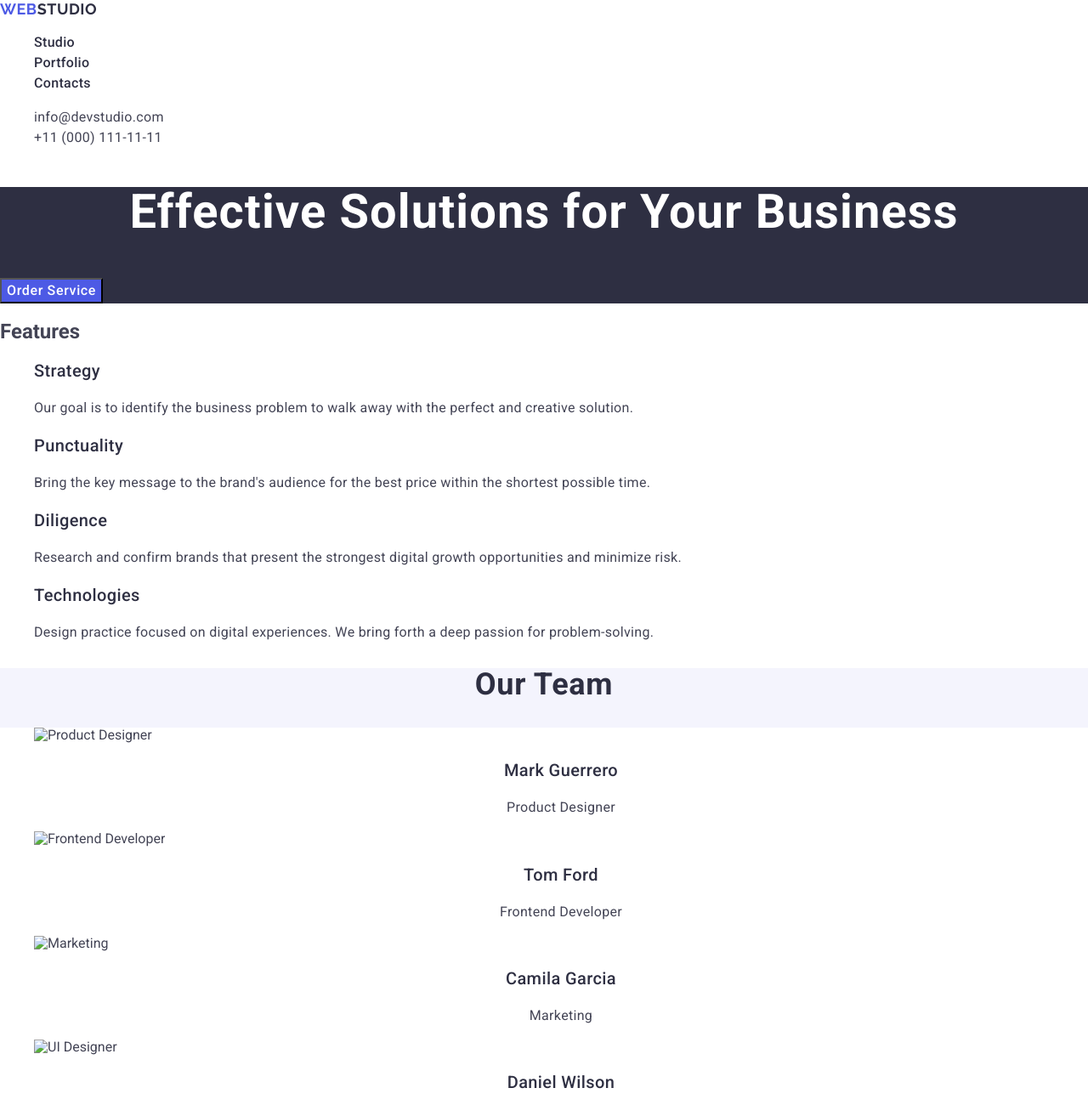
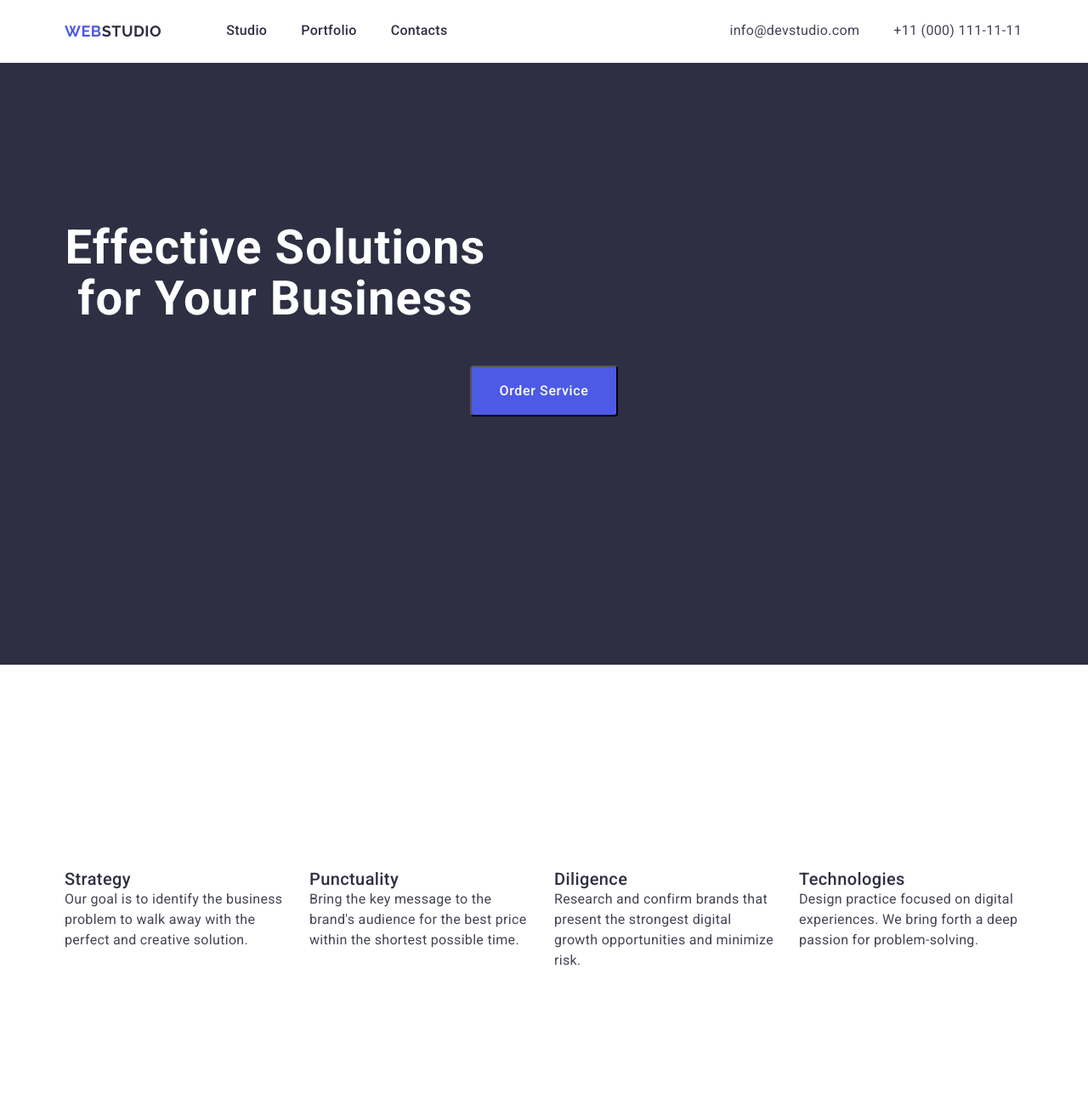
Before and after one commit to marinaserdyukz/goit-markup-hw-03, a plain HTML site: page index.html in a window 1280 px wide. Shown: the top 1300 px of the page at 85% size. Drawn offline with nearby package versions, Linux system fonts and the light colour scheme.

Commit message:
updated css+html for 3hw

```diff
--- a/css/styles.css
+++ b/css/styles.css
@@ -4,15 +4,57 @@ body {
   background-color: #fff;
 }
 
+p,
+h1,
+h2,
+h3,
+h4,
+h5,
+h6 {
+  margin-top: 0;
+  margin-bottom: 0;
+}
+
+img {
+  display: block;
+}
+
 a {
   text-decoration: none;
+  color: currentColor;
 }
 
 ul {
   list-style-type: none;
+  margin-top: 0;
+  margin-bottom: 0;
+  padding-left: 0;
 }
 
-.summit-logo {
+.container {
+  max-width: 1158px;
+  padding: 0 15px;
+  margin: 0 auto;
+}
+
+.section {
+  padding: 120px 0px 120px 0;
+}
+
+.header-container {
+  display: flex;
+  align-items: center;
+}
+
+.summit {
+  border-bottom: 1px solid #e7e9fc;
+}
+
+.summit-navigation {
+  display: flex;
+}
+
+.summit-logo-blue {
   color: #4d5ae5;
   font-family: Raleway, sans-serif;
   font-size: 18px;
@@ -20,9 +62,10 @@ ul {
   line-height: 1.17;
   letter-spacing: 0.03em;
   text-transform: uppercase;
+  padding: 25.5px 0px;
 }
 
-.summit-logo-blue {
+.summit-logo {
   color: #2e2f42;
   font-family: Raleway, sans-serif;
   font-size: 18px;
@@ -30,9 +73,17 @@ ul {
   line-height: 1.16;
   letter-spacing: 0.03em;
   text-transform: uppercase;
+  padding: 25.5px 0px;
+  margin-right: 76px;
+}
+
+.summit-menu-list {
+  display: flex;
+  gap: 40px;
 }
 
 .summit-menu-item {
+  display: flex;
   color: #2e2f42;
   font-size: 16px;
   font-weight: 500;
@@ -42,11 +93,26 @@ ul {
 
 .summit-menu-link {
   color: #2e2f42;
+  padding: 24px 0px;
+  display: block;
+}
+
+.summit-link-contacts {
+  margin-right: 332px;
 }
 
 .summit-menu-link:hover,
 .summit-menu-link:focus {
   color: #404bbf;
+}
+
+.contacts-menu {
+  display: flex;
+  gap: 40px;
+}
+
+.contacts-menu-item {
+  display: flex;
 }
 
 .contacts-menu-link {
@@ -56,6 +122,7 @@ ul {
   font-weight: 400;
   line-height: 1.5;
   letter-spacing: 0.02em;
+  padding: 24px 0px;
 }
 
 .contacts {
@@ -65,6 +132,12 @@ ul {
 .contacts-menu-link:hover,
 .contacts-menu-link:focus {
   color: #404bbf;
+}
+
+.top-container {
+  padding-top: 188px;
+  padding-bottom: 292px;
+  margin: 0 auto;
 }
 
 .top {
@@ -78,6 +151,8 @@ ul {
   font-weight: 700;
   line-height: 1.07;
   letter-spacing: 0.02em;
+  margin-bottom: 48px;
+  max-width: 496px;
 }
 
 .top-push {
@@ -90,9 +165,39 @@ ul {
   cursor: pointer;
 }
 
+.top-push-btn {
+  display: flex;
+  margin: 0 auto;
+  padding: 16px 32px;
+  border-radius: 4px;
+}
+
 .top-push:hover,
 .top-push:focus {
   background-color: #404bbf;
+}
+
+.visually-hidden {
+  position: absolute;
+  width: 1px;
+  height: 1px;
+  margin: -1px;
+  border: 0;
+  padding: 0;
+  white-space: nowrap;
+  clip-path: inset(100%);
+  overflow: hidden;
+}
+
+.features-list {
+  display: flex;
+  gap: 24px;
+  padding: 120px 0;
+}
+
+.features-list-item {
+  margin: 120px 0;
+  width: calc((100% - 24px * 3) / 4);
 }
 
 .features_mini-title {
@@ -110,8 +215,19 @@ ul {
   letter-spacing: 0.02em;
 }
 
+.team-container {
+  padding-top: 120px;
+  padding-bottom: 120px;
+}
+
 .team-post {
   background-color: #f4f4fd;
+}
+
+.team-list {
+  display: flex;
+  gap: 24px;
+  margin: 0 auto;
 }
 
 .team-list-item {
@@ -126,10 +242,15 @@ ul {
   line-height: 1.11;
   letter-spacing: 0.02em;
   text-transform: capitalize;
+  padding-bottom: 72px;
 }
 
-.team-list {
-  background-color: #ffffff;
+.team-img {
+  padding-bottom: 32px;
+}
+
+.team-post-text {
+  padding-bottom: 32px;
 }
 
 .team-post-mini-title {
@@ -150,6 +271,23 @@ ul {
   letter-spacing: 0.02em;
 }
 
+.portfolio-container {
+  padding-top: 120px;
+  padding-bottom: 120px;
+}
+
+.portfolio-list {
+  display: flex;
+  flex-wrap: wrap;
+  gap: 24px 32px;
+  margin: 0 auto;
+}
+
+.portfolio-list-item {
+  border: 1px solid #e7e9fc;
+  width: calc((100% - 24 * 2) / 3);
+}
+
 .portfolio-title {
   color: #2e2f42;
   text-align: center;
@@ -158,6 +296,7 @@ ul {
   line-height: 1.11;
   letter-spacing: 0.02em;
   text-transform: capitalize;
+  padding-bottom: 72px;
 }
 
 .portfolio-mini-title {
@@ -176,11 +315,15 @@ ul {
   letter-spacing: 0.02em;
 }
 
+.conclusion-container {
+  padding: 101.5px 0 100px;
+}
+
 .conclusion {
   background-color: #2e2f42;
 }
 
-.conclusion-logo {
+.conclusion-logo-blue {
   color: #4d5ae5;
   font-family: Raleway, sans-serif;
   font-size: 18px;
@@ -188,9 +331,10 @@ ul {
   line-height: 1.17;
   letter-spacing: 0.03em;
   text-transform: uppercase;
+  display: inline;
 }
 
-.conclusion-logo-blue {
+.conclusion-logo {
   color: #f4f4fd;
   font-family: Raleway, sans-serif;
   font-size: 18px;
@@ -206,4 +350,7 @@ ul {
   font-weight: 400;
   line-height: 1.5;
   letter-spacing: 0.02em;
+  display: block;
+  padding-top: 17.5px;
+  width: 264px;
 }
--- a/index.html
+++ b/index.html
@@ -18,9 +18,10 @@
   </head>
   <body>
     <header class="summit">
+      <div class="container header-container">
         <nav class="summit-navigation">
-        <a href="./index.html" class="summit-logo">
-          Web<span class="summit-logo-blue">Studio</span>
+          <a href="./index.html" class="summit-logo-blue">
+            Web<span class="summit-logo">Studio</span>
           </a>
           <ul class="summit-menu-list">
             <li class="summit-menu-item">
@@ -30,7 +31,9 @@
               <a class="summit-menu-link" href="">Portfolio</a>
             </li>
             <li class="summit-menu-item">
-            <a class="summit-menu-link" href="">Contacts</a>
+              <a class="summit-menu-link summit-link-contacts" href=""
+                >Contacts</a
+              >
             </li>
           </ul>
         </nav>
@@ -48,22 +51,28 @@
             </li>
           </ul>
         </address>
+      </div>
     </header>
 
     <main>
       <section class="top">
+        <div class="container top-container">
           <h1 class="top-title">Effective Solutions for Your Business</h1>
-        <button class="top-push" type="button">Order Service</button>
+          <button class="top-push top-push-btn" type="button">
+            Order Service
+          </button>
+        </div>
       </section>
 
       <section class="features">
-        <h2 class="features-title">Features</h2>
+        <div class="container">
+          <h2 class="visually-hidden">Features</h2>
           <ul class="features-list">
             <li class="features-list-item">
               <h3 class="features_mini-title">Strategy</h3>
               <p class="features-text">
-              Our goal is to identify the business problem to walk away with the
-              perfect and creative solution.
+                Our goal is to identify the business problem to walk away with
+                the perfect and creative solution.
               </p>
             </li>
             <li class="features-list-item">
@@ -88,18 +97,26 @@
               </p>
             </li>
           </ul>
+        </div>
       </section>
 
       <section class="team-post">
+        <div class="container team-container">
           <h2 class="team-post-title">Our Team</h2>
           <ul class="team-list">
             <li class="team-list-item">
-            <img src="./images/first.jpg" alt="Product Designer" width="264" />
+              <img
+                class="team-img"
+                src="./images/first.jpg"
+                alt="Product Designer"
+                width="264"
+              />
               <h3 class="team-post-mini-title">Mark Guerrero</h3>
               <p class="team-post-text">Product Designer</p>
             </li>
             <li class="team-list-item">
               <img
+                class="team-img"
                 src="./images/second.jpg"
                 alt="Frontend Developer"
                 width="264"
@@ -108,23 +125,36 @@
               <p class="team-post-text">Frontend Developer</p>
             </li>
             <li class="team-list-item">
-            <img src="./images/third.jpg" alt="Marketing" width="264" />
+              <img
+                class="team-img"
+                src="./images/third.jpg"
+                alt="Marketing"
+                width="264"
+              />
               <h3 class="team-post-mini-title">Camila Garcia</h3>
               <p class="team-post-text">Marketing</p>
             </li>
             <li class="team-list-item">
-            <img src="./images/fourth.jpg" alt="UI Designer" width="264" />
+              <img
+                class="team-img"
+                src="./images/fourth.jpg"
+                alt="UI Designer"
+                width="264"
+              />
               <h3 class="team-post-mini-title">Daniel Wilson</h3>
               <p class="team-post-text">UI Designer</p>
             </li>
           </ul>
+        </div>
       </section>
 
       <section class="portfolio">
+        <div class="container portfolio-container">
           <h2 class="portfolio-title">Our Portfolio</h2>
           <ul class="portfolio-list">
             <li class="portfolio-list-item">
               <img
+                class="portfolio-img"
                 src="./images/Banking_App-min.jpg"
                 alt="Banking Application"
                 width="360"
@@ -134,6 +164,7 @@
             </li>
             <li class="portfolio-list-item">
               <img
+                class="portfolio-img"
                 src="./images/Cashless_Payment-min.jpg"
                 alt="Cashless payment"
                 width="360"
@@ -143,6 +174,7 @@
             </li>
             <li class="portfolio-list-item">
               <img
+                class="portfolio-img"
                 src="./images/Meditation_App-min.jpg"
                 alt="Application for Meditation"
                 width="360"
@@ -151,12 +183,18 @@
               <p class="portfolio-text">App</p>
             </li>
             <li class="portfolio-list-item">
-            <img src="./images/Taxi_Service-min.jpg" alt="Taxi" width="360" />
+              <img
+                class="portfolio-img"
+                src="./images/Taxi_Service-min.jpg"
+                alt="Taxi"
+                width="360"
+              />
               <h3 class="portfolio-mini-title">Taxi Service</h3>
               <p class="portfolio-text">Marketing</p>
             </li>
             <li class="portfolio-list-item">
               <img
+                class="portfolio-img"
                 src="./images/Screen_Illustrations-min.jpg"
                 alt="Illustrations"
                 width="360"
@@ -166,6 +204,7 @@
             </li>
             <li class="portfolio-list-item">
               <img
+                class="portfolio-img"
                 src="./images/Online_Courses-min.jpg"
                 alt="Courses online"
                 width="360"
@@ -174,17 +213,20 @@
               <p class="portfolio-text">Marketing</p>
             </li>
           </ul>
+        </div>
       </section>
     </main>
 
     <footer class="conclusion">
-      <a class="conclusion-logo" href="./index.html"
-        >Web<span class="conclusion-logo-blue">Studio</span></a
+      <div class="container conclusion-container">
+        <a class="conclusion-logo-blue" href="./index.html"
+          >Web<span class="conclusion-logo">Studio</span></a
         >
         <p class="conclusion-text">
-        Increase the flow of customers and sales for your business with digital
-        marketing & growth solutions.
+          Increase the flow of customers and sales for your business with
+          digital marketing & growth solutions.
         </p>
+      </div>
     </footer>
   </body>
 </html>
```
Lines whose indentation alone changed are shown as unchanged.
